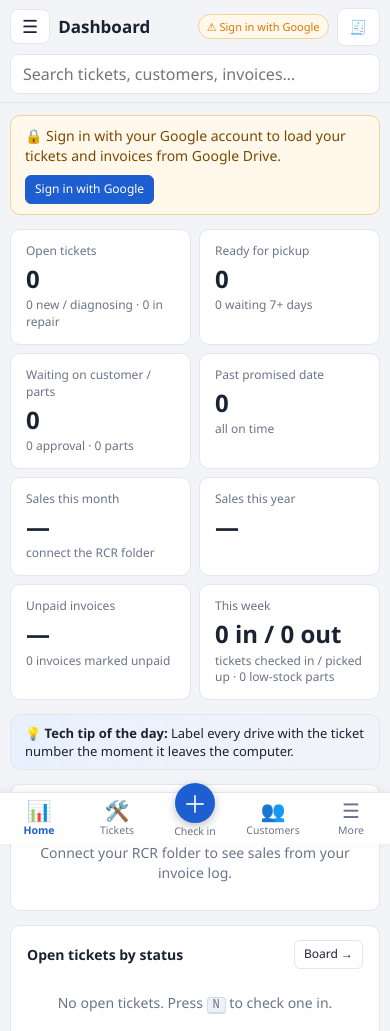
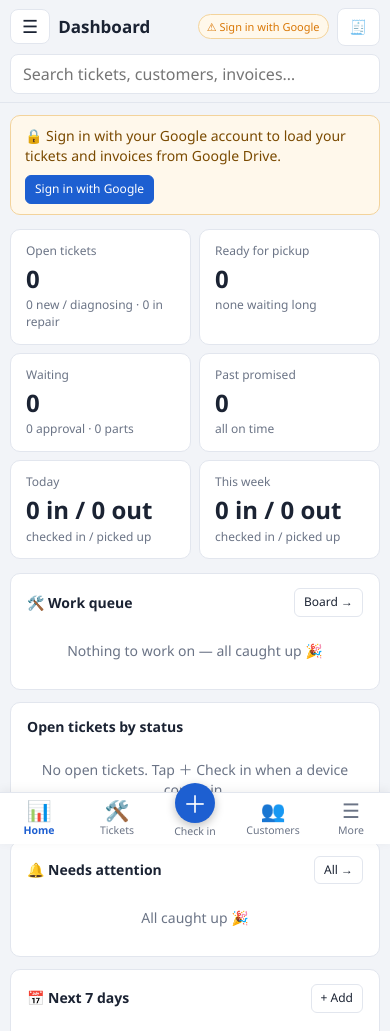
Before and after one commit to rapidcomrepair-cmd/rcr, a plain HTML site: page dashboard/index.html in a window 390 px wide. Shown: the top 1031 px of the page. Drawn offline with Linux system fonts and the light colour scheme.

Commit message:
Phone home screen: tickets and volume only, no sales

```diff
--- a/dashboard/index.html
+++ b/dashboard/index.html
@@ -1307,7 +1307,43 @@ function printClaim(id) {
 }
 
 /* ============ HOME ============ */
+// Phone home: ticket volume and the work queue only. Sales stay on the Sales & Invoices page (desktop home unchanged).
+const PHONE_W = matchMedia('(max-width:760px)');
+PHONE_W.addEventListener?.('change', () => { if (view === 'home') render(); });
+function vHomePhone() {
+  const open = DB.tickets.filter(t => OPEN.includes(t.status)), td = today(), now = new Date();
+  const cnt = k => open.filter(t => t.status === k).length;
+  const late = open.filter(t => t.status !== 'ready' && t.due && t.due < td);
+  const dayA = new Date(now.getFullYear(), now.getMonth(), now.getDate()).toISOString(), wkA = new Date(now.getFullYear(), now.getMonth(), now.getDate() - now.getDay()).toISOString();
+  const inDay = DB.tickets.filter(t => t.created >= dayA).length, outDay = DB.tickets.filter(t => t.pickedUp && t.pickedUp >= dayA).length;
+  const inWk = DB.tickets.filter(t => t.created >= wkA).length, outWk = DB.tickets.filter(t => t.pickedUp && t.pickedUp >= wkA).length;
+  const stale = open.filter(t => t.status === 'ready' && daysSince(readySince(t)) >= S().staleDays).length;
+  const queue = open.filter(t => t.status !== 'ready').sort(prioSort), ready = open.filter(t => t.status === 'ready').sort((a, b) => readySince(a).localeCompare(readySince(b)));
+  const fu = followItems().filter(i => i.grp !== 'Unpaid invoices');          // money items live on the Sales & Follow-ups pages
+  const appts = DB.appts.filter(a => !a.done && a.date >= td && a.date <= addDays(td, 6)).sort((a, b) => (a.date + (a.time || '')).localeCompare(b.date + (b.time || '')));
+  const row = t => `<div class="li" style="cursor:pointer" onclick="editTicket('${t.id}')"><div class="tx"><b>#${t.no} ${esc(t.name)}</b> ${prioTag(t)}<div class="s">${esc(devName(t))}${t.issue ? ' · ' + esc(t.issue.slice(0, 60)) : ''}</div></div><div style="text-align:right">${badge(t.status)}<div style="margin-top:3px">${dueTag(t) || `<span class="muted small">${daysSince(t.created)}d</span>`}</div></div></div>`;
+  return `<div class="grid kpis">
+    ${kpi('Open tickets', open.length, `${cnt('checkin') + cnt('diag')} new / diagnosing · ${cnt('repair')} in repair`, "go('tickets')")}
+    ${kpi('Ready for pickup', cnt('ready'), stale ? `${stale} waiting ${S().staleDays}+ days` : 'none waiting long', "ui.tMode='list';ui.tFilter='ready';go('tickets')", cnt('ready') ? 'good' : '')}
+    ${kpi('Waiting', cnt('approval') + cnt('parts'), `${cnt('approval')} approval · ${cnt('parts')} parts`, "go('follow')", cnt('approval') + cnt('parts') ? 'warn' : '')}
+    ${kpi('Past promised', late.length, late.length ? 'needs attention' : 'all on time', "go('follow')", late.length ? 'alert' : '')}
+    ${kpi('Today', `${inDay} in / ${outDay} out`, 'checked in / picked up', "go('tickets')")}
+    ${kpi('This week', `${inWk} in / ${outWk} out`, 'checked in / picked up', "go('tickets')")}
+  </div>
+  <div class="card" style="margin-bottom:12px"><h3>🛠️ Work queue <span class="r"><button class="btn sm" onclick="go('tickets')">Board →</button></span></h3>
+    ${queue.slice(0, 10).map(row).join('') || '<div class="empty">Nothing to work on — all caught up 🎉</div>'}
+    ${queue.length > 10 ? `<div style="margin-top:8px"><button class="btn sm" onclick="ui.tMode='list';ui.tFilter='open';go('tickets')">All ${queue.length} in the queue →</button></div>` : ''}</div>
+  ${ready.length ? `<div class="card" style="margin-bottom:12px"><h3>📦 Ready for pickup <span class="r muted small">oldest first</span></h3>${ready.slice(0, 8).map(row).join('')}</div>` : ''}
+  <div class="card" style="margin-bottom:12px"><h3>Open tickets by status</h3>
+    ${open.length ? hbars(OPEN.map(k => ({ l: ST[k].l, v: cnt(k), k, click: `ui.tMode='list';ui.tFilter='${k}';go('tickets')` })), null, i => ST[i.k].c) : '<div class="empty">No open tickets. Tap ＋ Check in when a device comes in.</div>'}</div>
+  <div class="card" style="margin-bottom:12px"><h3>🔔 Needs attention <span class="r"><button class="btn sm" onclick="go('follow')">All →</button></span></h3>
+    ${fu.slice(0, 6).map(liHTML).join('') || '<div class="empty">All caught up 🎉</div>'}</div>
+  <div class="card" style="margin-bottom:12px"><h3>📅 Next 7 days <span class="r"><button class="btn sm" onclick="editAppt()">+ Add</button></span></h3>
+    ${appts.map(a => `<div class="li"><div class="ic">${apptIcon(a.type)}</div><div class="tx"><b>${a.date === td ? 'Today' : fmtDs(a.date)} ${fmtT(a.time)}</b> · ${esc(a.type)}<div class="s">${esc(a.name || '')} ${a.phone ? '· ' + esc(fmtPhone(a.phone)) : ''}</div></div><div class="ac"><button class="btn sm" onclick="editAppt('${a.id}')">Edit</button></div></div>`).join('') || '<div class="empty">Nothing scheduled.</div>'}</div>
+  <div class="card"><h3>✅ To-do</h3>${tasksHTML(6)}</div>`;
+}
 function vHome() {
+  if (PHONE_W.matches) return vHomePhone();
   const open = DB.tickets.filter(t => OPEN.includes(t.status)), td = today(), now = new Date();
   const cnt = k => open.filter(t => t.status === k).length;
   const late = open.filter(t => t.status !== 'ready' && t.due && t.due < td).length;
--- a/sw.js
+++ b/sw.js
@@ -1,7 +1,7 @@
 /* RCR Shop service worker: makes the web app installable and lets it open without a connection.
    Always tries the network first (so updates show up right away) and falls back to the last saved copy.
    Google sign-in and Google Drive requests are never cached. */
-const CACHE = 'rcr-shop-20261119-110414';                 // BUILD is replaced with a timestamp each time the site is published
+const CACHE = 'rcr-shop-20261119-110701';                 // BUILD is replaced with a timestamp each time the site is published
 self.addEventListener('install', e => {
   e.waitUntil(caches.open(CACHE).then(c => c.addAll(['./', 'dashboard/', 'invoice/', 'shared/rcr-drive.js', 'manifest.webmanifest', 'icons/icon-192.png', 'icons/icon-512.png'])).catch(() => {}));
   self.skipWaiting();
```
Also changed, not shown: 1 other file.
